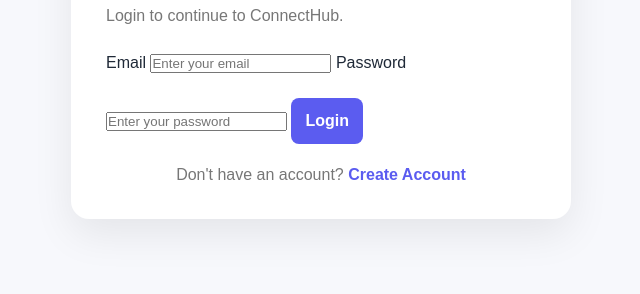
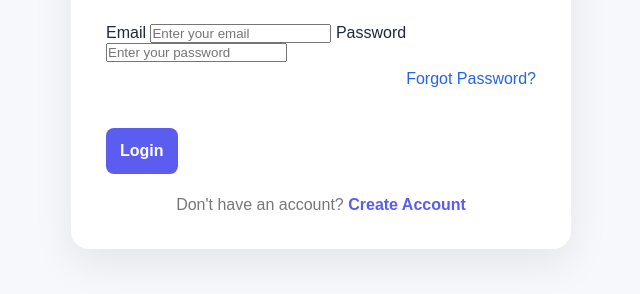
Before and after one commit to tridevrajpoot7-dev/ConnectHub, a website: page login.html in a window 1280 px wide. Shown: the part 352-646 px from the top of the page, without its empty margins (319-959 px from the left). Drawn offline with Linux system fonts and the light colour scheme.

Commit message:
Add 'Forgot Password?' link to login page

```diff
--- a/login.html
+++ b/login.html
@@ -43,6 +43,12 @@
                     placeholder="Enter your password"
                     required
                 >
+                <p style="text-align: right; margin: 8px 0 15px;">
+                <a href="forgot-password.html"
+                    style="color: #2563eb; text-decoration: none;">
+                    Forgot Password?
+                </a>
+                </p>
 
                 <button
                     type="submit"
```
